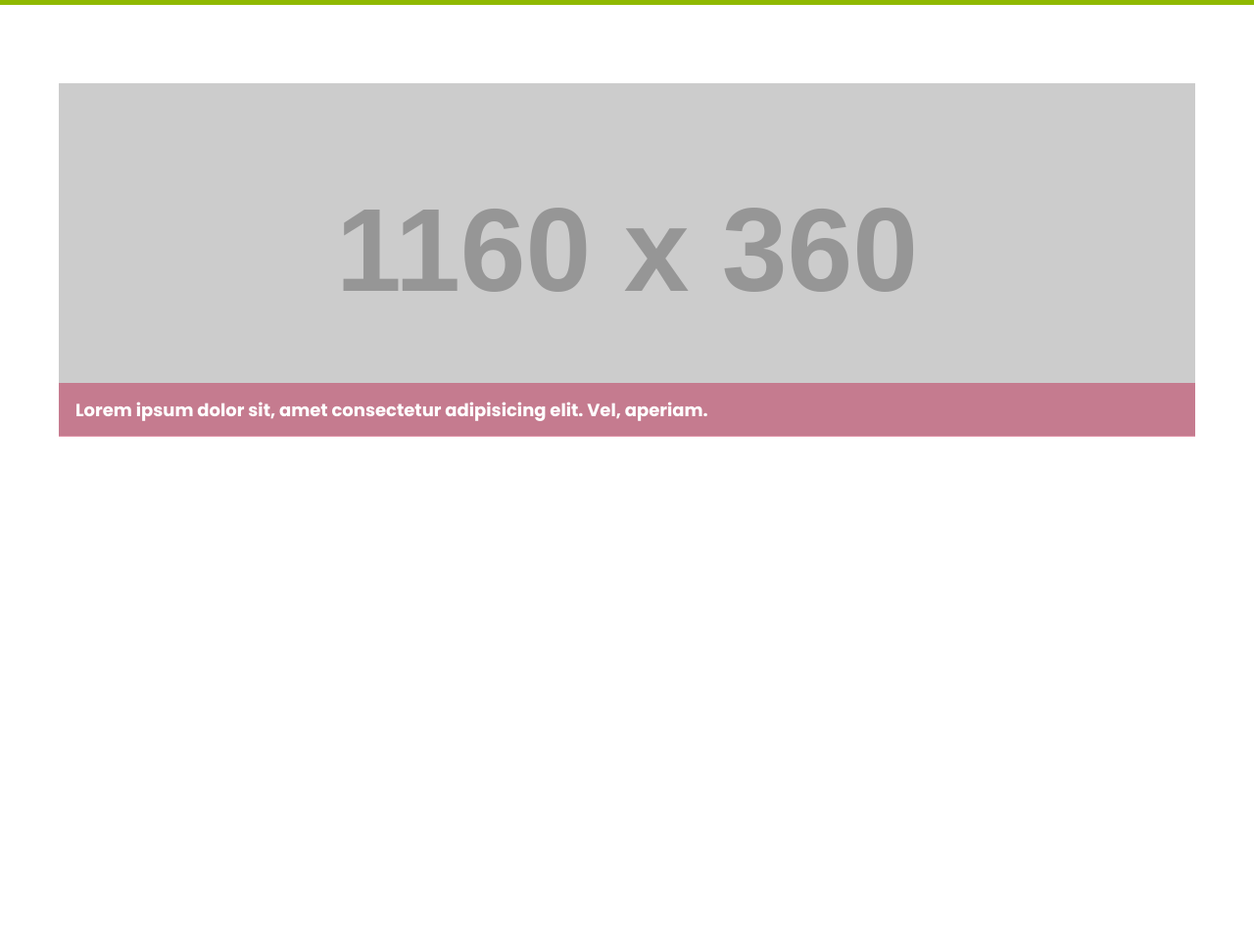
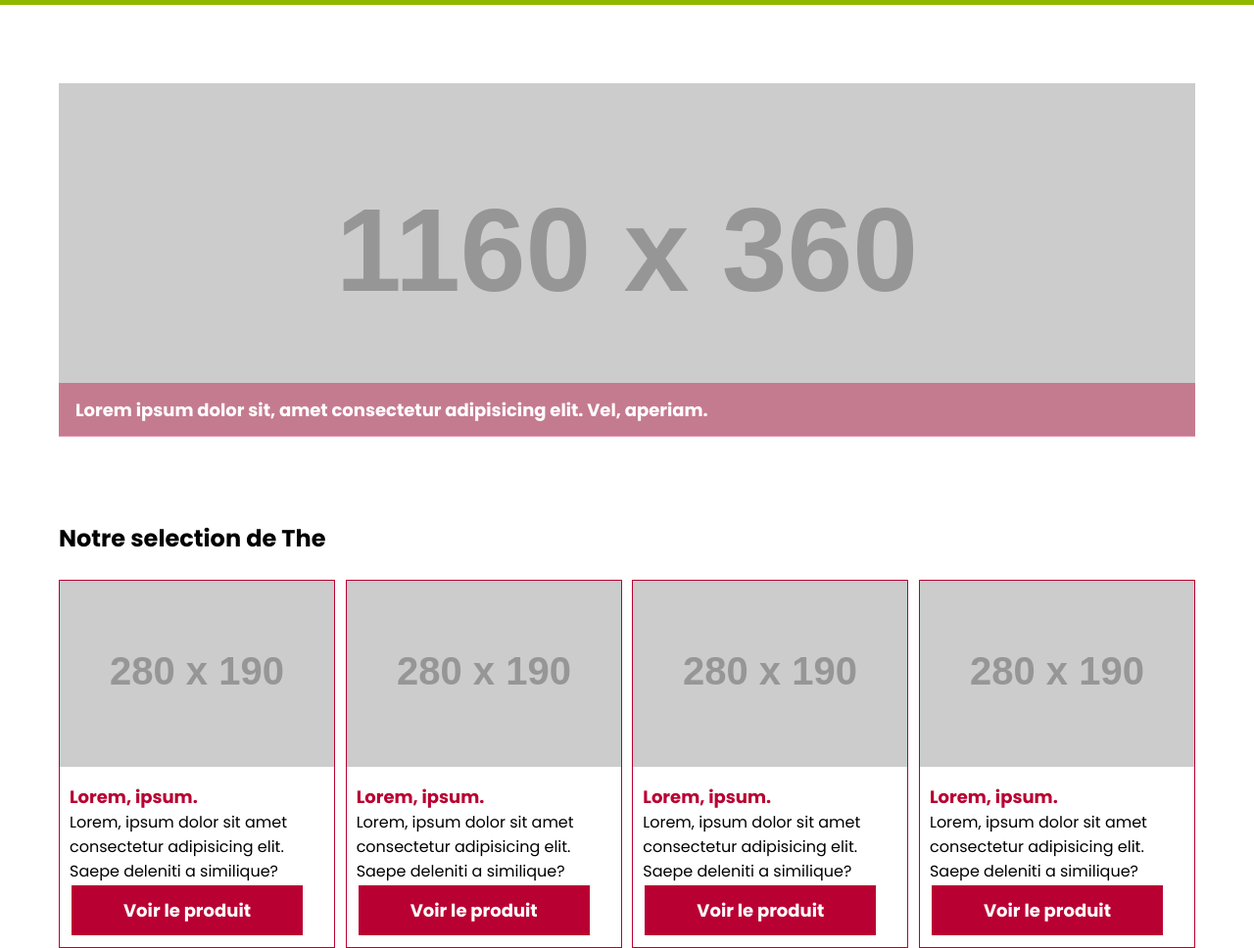
Before and after one commit to dsdanny/le-royaume-du-the, a plain HTML site: page index.html in a window 1280 px wide. Shown: the part 80-1048 px from the top of the page at 98% size. Before the commit the page ends 800 px from the top, so only its background shows below. Drawn offline with Linux system fonts and the light colour scheme; placeholder pictures from the web are drawn by us.

Commit message:
ADD section items

```diff
--- a/index.html
+++ b/index.html
@@ -13,7 +13,7 @@
     <header>
         <div>
             <h1><i class="fas fa-leaf"></i> Le Royaume Du The</h1>
-            <a href="#"><i class="fas fa-shopping-basket"></i> Panier</a>
+            <a href="#" class="btn"><i class="fas fa-shopping-basket"></i> Panier</a>
         </div>
     </header>
 
@@ -23,5 +23,46 @@
             <p>Lorem ipsum dolor sit, amet consectetur adipisicing elit. Vel, aperiam.</p>
         </div>
     </section>
+
+    <section class="items">
+        <h2>Notre selection de The</h2>
+        <div class="container-items">
+            <div class="item">
+                <img src='http://fakeimg.pl/280x190?font=lobster' alt=''/>
+                <div class="item-description">
+                    <h3>Lorem, ipsum.</h3>
+                    <p>Lorem, ipsum dolor sit amet consectetur adipisicing elit. Saepe deleniti a similique?</p>
+                    <a href="" class="btn btn-red">Voir le produit</a>
+                </div>
+            </div>
+
+            <div class="item">
+                <img src='http://fakeimg.pl/280x190?font=lobster' alt=''/>
+                <div class="item-description">
+                    <h3>Lorem, ipsum.</h3>
+                    <p>Lorem, ipsum dolor sit amet consectetur adipisicing elit. Saepe deleniti a similique?</p>
+                    <a href="" class="btn btn-red">Voir le produit</a>
+                </div>
+            </div>
+
+            <div class="item">
+                <img src='http://fakeimg.pl/280x190?font=lobster' alt=''/>
+                <div class="item-description">
+                    <h3>Lorem, ipsum.</h3>
+                    <p>Lorem, ipsum dolor sit amet consectetur adipisicing elit. Saepe deleniti a similique?</p>
+                    <a href="" class="btn btn-red">Voir le produit</a>
+                </div>
+            </div>
+
+            <div class="item">
+                <img src='http://fakeimg.pl/280x190?font=lobster' alt=''/>
+                <div class="item-description">
+                    <h3>Lorem, ipsum.</h3>
+                    <p>Lorem, ipsum dolor sit amet consectetur adipisicing elit. Saepe deleniti a similique?</p>
+                    <a href="" class="btn btn-red">Voir le produit</a>
+                </div>
+            </div>
+        </div>
+    </section>
 </body>
 </html>
--- a/style.css
+++ b/style.css
@@ -5,9 +5,28 @@
     font-family: 'Poppins', sans-serif;
 }
 
+h3{
+    font-size: 18px;
+    color: #b90032;
+}
+
+.btn-red
+{
+    border: none;
+    background-color: #b90032;
+    color: #FFF;
+    width: 236px;
+    padding: 12px 0 !important;
+    text-align: center;
+}
+
+p{
+    font-size: 16px;
+}
+
 section{
     width: 1160px;
-    margin: 0 auto;
+    margin: 80px auto 0 auto;
 }
 
 
@@ -19,13 +38,14 @@ header
     color: #FFF;
 }
 
-header a{
+.btn{
     color: #FFF;
     text-decoration: none;
     font-size: 18px;
     padding: 12px;
     border: 2px solid #FFF;
     font-weight: bold;
+    display: block;
 }
 
 header a:hover{
@@ -47,7 +67,6 @@ header div{
 
 .main-image{
     position: relative;
-    margin-top: 80px;
 }
 
 .main-image div{
@@ -67,3 +86,18 @@ header div{
     color: #FFF;
     margin: 0 17px;
 }
+
+.item{
+    margin-top: 25px;
+    width: 280px;
+    border: 1px solid #b90032;
+}
+
+.item-description{
+    padding: 10px;
+}
+
+.container-items{
+    display: flex;
+    justify-content: space-between;
+}
```
